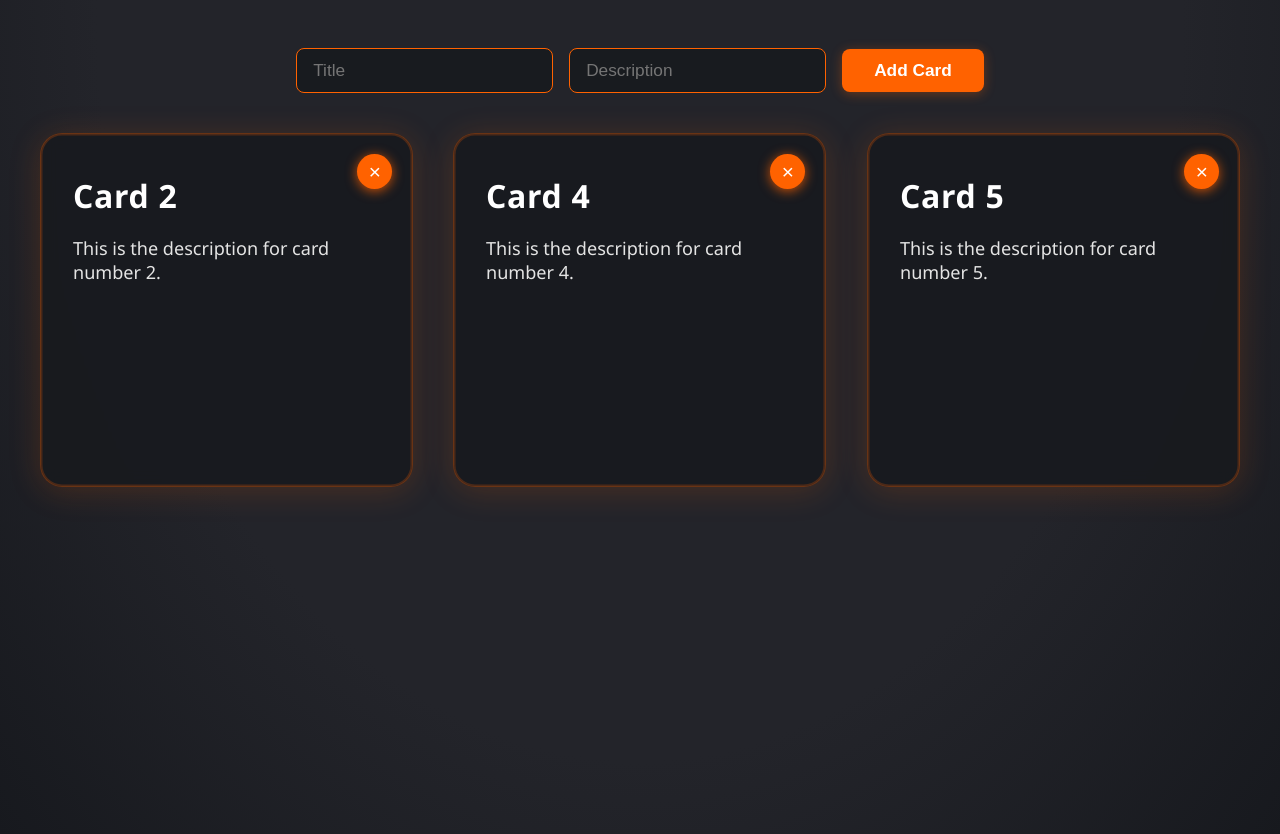
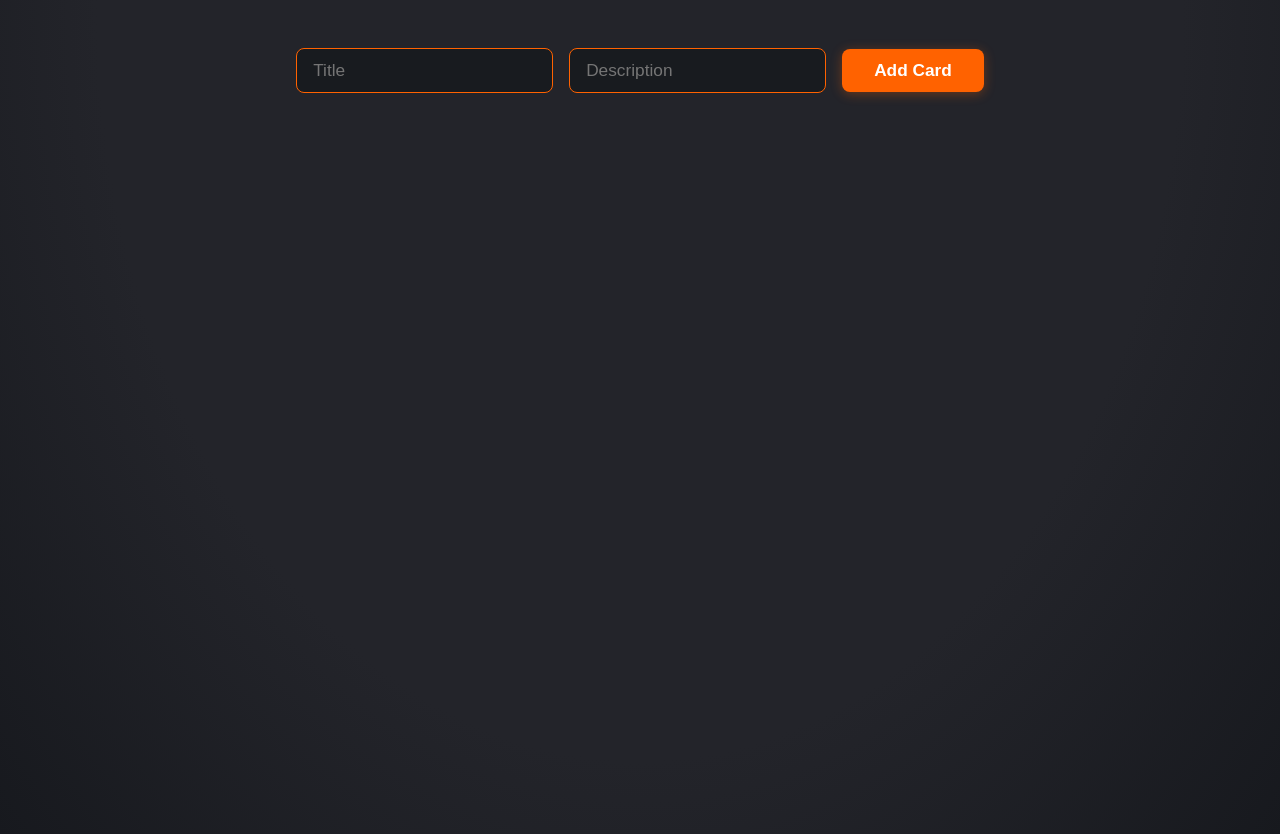
Before and after one commit to TechTirth/Deckster, a React (Vite) app: page / in a window 1280 px wide. Shown: the top 834 px of the page. Built offline with nearby package versions, Linux system fonts and the light colour scheme; data requests are answered from the project's data file.

Commit message:
Clear card data in db.json; enhance card animations and transitions in Card component; update CardList styles for improved layout and depth perception.

```diff
--- a/db.json
+++ b/db.json
@@ -1,19 +1,3 @@
 {
-  "cards": [
-    {
-      "id": "2",
-      "title": "Card 2",
-      "description": "This is the description for card number 2."
-    },
-    {
-      "id": "4",
-      "title": "Card 4",
-      "description": "This is the description for card number 4."
-    },
-    {
-      "id": "5",
-      "title": "Card 5",
-      "description": "This is the description for card number 5."
-    }
-  ]
+  "cards": []
 }
--- a/src/components/Card.css
+++ b/src/components/Card.css
@@ -73,13 +73,13 @@
   align-items: flex-start;
   backdrop-filter: blur(8px);
   overflow: hidden;
-  /* --- Animation properties --- */
   transition:
     box-shadow 0.35s cubic-bezier(.4,2,.3,1),
     border-color 0.28s cubic-bezier(.4,2,.3,1),
     background 0.28s cubic-bezier(.4,2,.3,1),
     transform 0.28s cubic-bezier(.4,2,.3,1);
   will-change: transform, box-shadow, border-color, background;
+  transform-style: preserve-3d;
 }
 .neon-card:hover {
   transform: scale(1.055) translateY(-10px) rotate(-1deg);
--- a/src/components/Card.jsx
+++ b/src/components/Card.jsx
@@ -3,23 +3,24 @@ import { motion } from "framer-motion";
 import "./Card.css";
 
 const addVariants = {
-  initial: { scale: 0.7, opacity: 0, y: 60, filter: "blur(8px)" },
+  initial: { opacity: 0, y: 80, scale: 0.7, rotateX: 45 },
   animate: {
-    scale: 1,
     opacity: 1,
     y: 0,
-    filter: "blur(0px)",
-    transition: { type: "spring", stiffness: 400, damping: 24, duration: 0.65 }
+    scale: 1,
+    rotateX: 0,
+    transition: { type: "spring", stiffness: 400, damping: 30, duration: 0.7 }
   }
 };
 
 const deleteVariants = {
   exit: {
-    scale: 0.5,
     opacity: 0,
-    y: -60,
-    filter: "blur(12px)",
-    transition: { duration: 0.4, ease: [0.4, 0, 0.2, 1] }
+    y: -80,
+    scale: 0.6,
+    rotateX: -45,
+    filter: "blur(8px)",
+    transition: { duration: 0.5, ease: [0.4, 0, 0.2, 1] }
   }
 };
 
@@ -31,7 +32,13 @@ export default function Card({ card, onDelete }) {
       initial="initial"
       animate="animate"
       exit="exit"
-      whileHover={{ scale: 1.07, boxShadow: "0 0 32px #ff6200cc" }}
+      whileHover={{
+        scale: 1.08,
+        rotateY: 12,
+        rotateX: -6,
+        boxShadow: "0 0 64px #ff6200cc, 0 8px 32px #ff620088",
+        transition: { type: "spring", stiffness: 250, damping: 18 }
+      }}
     >
       <button className="delete-btn" onClick={() => onDelete(card.id)}>&times;</button>
       <h2>{card.title}</h2>
--- a/src/components/CardList.css
+++ b/src/components/CardList.css
@@ -14,3 +14,11 @@
     grid-template-columns: 1fr;
   }
 }
+.card-grid {
+  display: grid;
+  grid-template-columns: repeat(3, 1fr);
+  gap: 2.5rem;
+  width: 100%;
+  max-width: 1200px;
+  perspective: 1200px; /* Adds depth for 3D transforms */
+}
```
